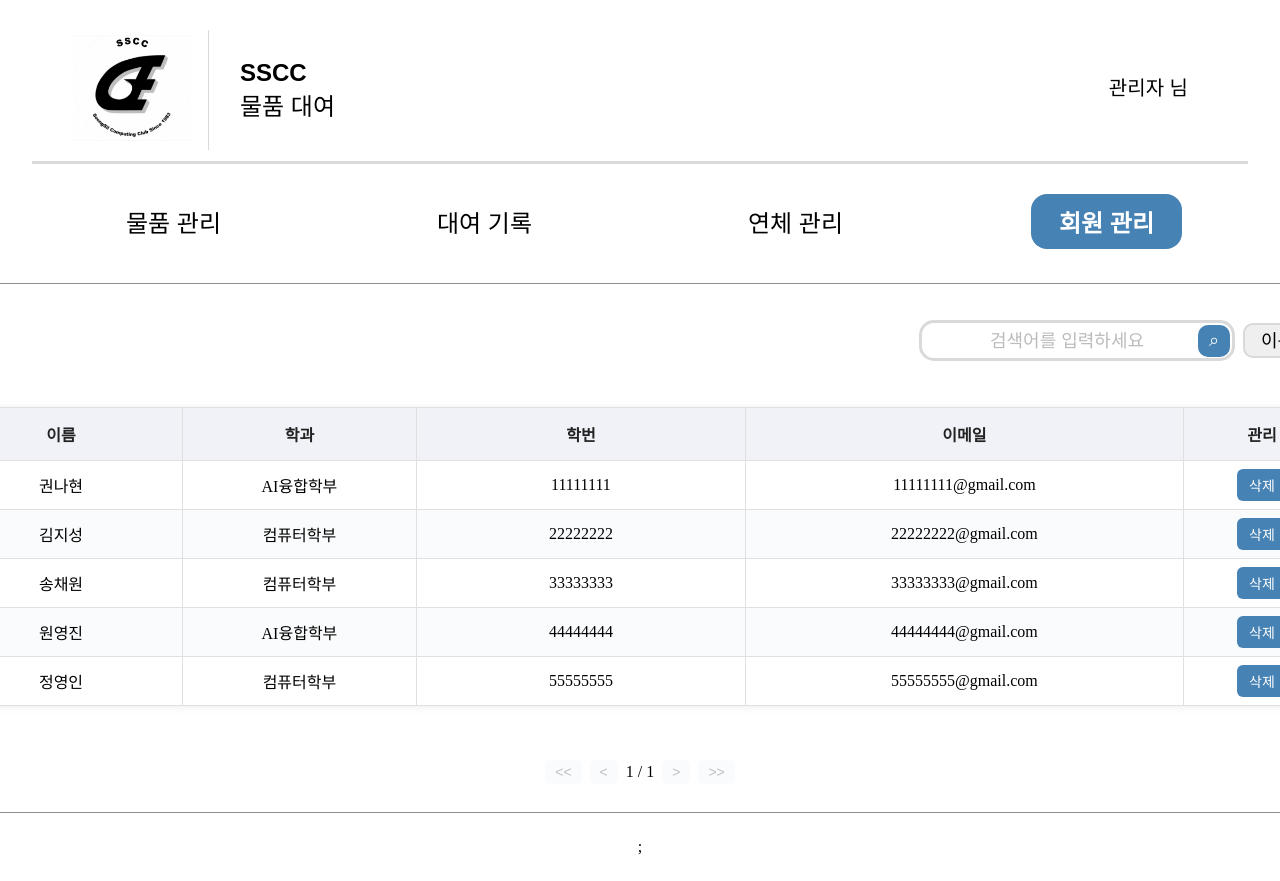
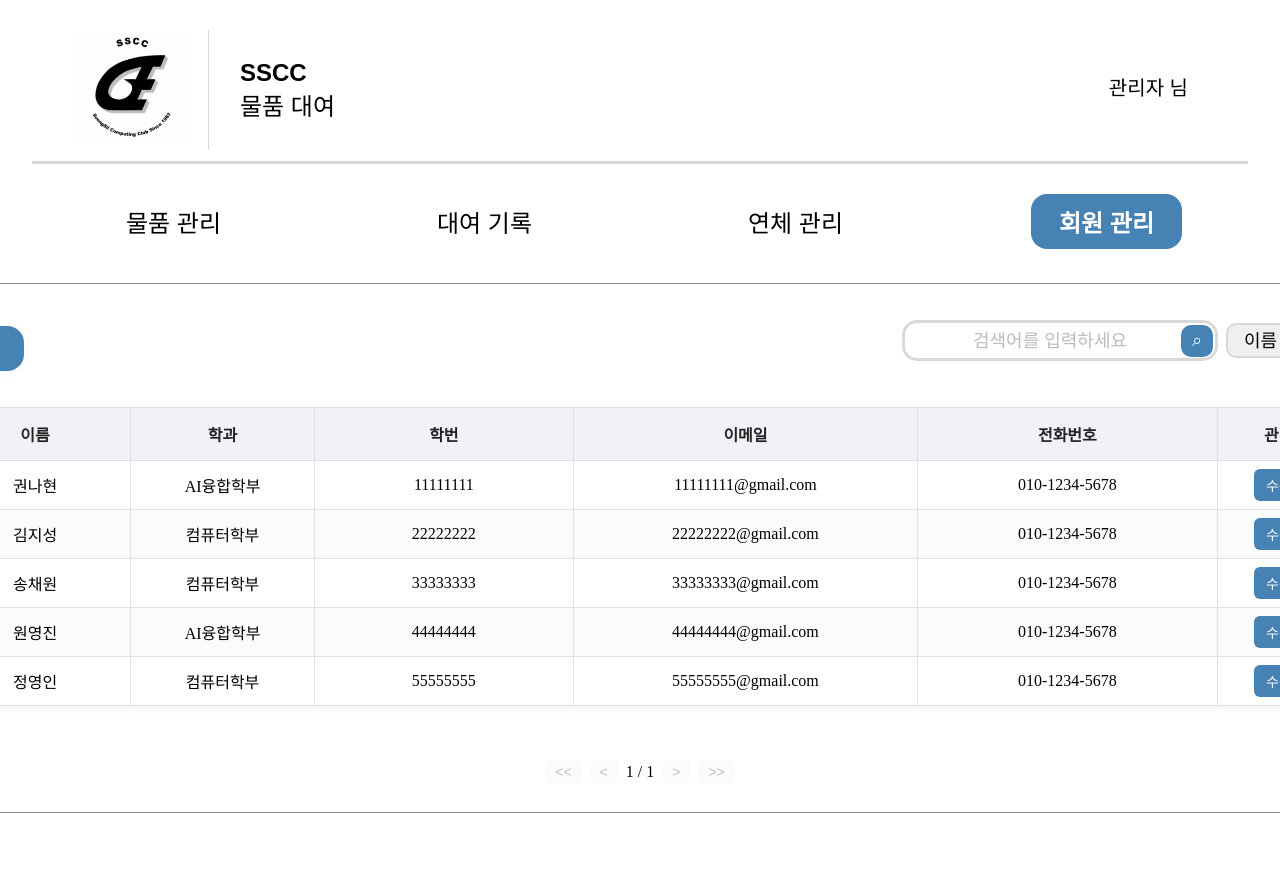
Before and after one commit to SSCC-Library/SSCCtal-FE.WEB, a React (Vite) app: page /users in a window 1280 px wide. Shown: the top 881 px of the page. Built offline with nearby package versions, Linux system fonts and the light colour scheme; a web font is replaced by a local one.

Commit message:
refactor: 유저 페이지 피드백 반영 (#5) - 관리 버튼 통해 정보 수정/삭제(모달 활용) - 회원 추가 기능 - 전화번호 컬럼 추가

```diff
--- a/src/pages/User/user.css
+++ b/src/pages/User/user.css
@@ -8,6 +8,6 @@
 .search-bar-outer {
 	width: 100%;
 	display: flex;
-	justify-content: flex-end;
+	justify-content: space-between; /* 왼쪽-오른쪽 양끝 배치 */
 	align-items: center;
 }
--- a/src/pages/User/user_page.jsx
+++ b/src/pages/User/user_page.jsx
@@ -2,6 +2,9 @@ import React, { useMemo, useState } from 'react';
 import { createColumnHelper } from '@tanstack/react-table';
 import SearchBar from '../../components/search_bar';
 import Table from '@/components/table';
+import EditForm from '../../components/edif_form';
+import AlertModal from '../../components/alert_modal';
+import Button from '../../components/button';
 import './user.css';
 
 const columnHelper = createColumnHelper();
@@ -9,6 +12,14 @@ const columnHelper = createColumnHelper();
 function UserPage() {
 	const [search_type, set_search_type] = useState(''); // 검색 기준(기본: 물품명)
 	const [search_text, set_search_text] = useState(''); // 검색어
+	const [edit_modal, set_edit_modal] = useState({ open: false, user: null });
+
+	const handle_edit = (user) => set_edit_modal({ open: true, user });
+	const handle_save = (form) => {
+		// 저장 로직 (상태 갱신 or API 호출)
+		set_edit_modal({ open: false, user: null });
+	};
+	const handle_cancel = () => set_edit_modal({ open: false, user: null });
 
 	const columns = useMemo(
 		() => [
@@ -28,10 +39,16 @@ function UserPage() {
 				header: '이메일',
 				meta: { style: { padding: '8px 28px', minWidth: 120, maxWidth: 220 } },
 			}),
+			columnHelper.accessor('phone', {
+				header: '전화번호',
+				meta: { style: { padding: '8px 28px', minWidth: 120, maxWidth: 220 } },
+			}),
 			columnHelper.display({
-				id: 'delete',
+				id: 'adjust',
 				header: '관리',
-				cell: (info) => <button>삭제</button>,
+				cell: (info) => (
+					<button onClick={() => handle_edit(info.row.original)}>수정</button>
+				),
 				meta: {
 					style: { padding: '8px 6px', minWidth: 60, maxWidth: 80, textAlign: 'center' },
 				},
@@ -54,30 +71,35 @@ function UserPage() {
 				major: 'AI융합학부',
 				student_id: '11111111',
 				email: '11111111@gmail.com',
+				phone: '010-1234-5678',
 			},
 			{
 				name: '김지성',
 				major: '컴퓨터학부',
 				student_id: '22222222',
 				email: '22222222@gmail.com',
+				phone: '010-1234-5678',
 			},
 			{
 				name: '송채원',
 				major: '컴퓨터학부',
 				student_id: '33333333',
 				email: '33333333@gmail.com',
+				phone: '010-1234-5678',
 			},
 			{
 				name: '원영진',
 				major: 'AI융합학부',
 				student_id: '44444444',
 				email: '44444444@gmail.com',
+				phone: '010-1234-5678',
 			},
 			{
 				name: '정영인',
 				major: '컴퓨터학부',
 				student_id: '55555555',
 				email: '55555555@gmail.com',
+				phone: '010-1234-5678',
 			},
 		],
 		[]
@@ -90,6 +112,7 @@ function UserPage() {
 	return (
 		<div className="user-container">
 			<div className="search-bar-outer">
+				<Button onClick={() => handle_edit({})}>추가</Button>
 				<SearchBar
 					filter_options={column_options}
 					search_type={search_type}
@@ -99,7 +122,18 @@ function UserPage() {
 					on_search={handle_search}
 				/>
 			</div>
-			<Table columns={columns} data={data} />;
+			<Table columns={columns} data={data} />
+
+			{edit_modal.open && (
+				<AlertModal on_close={handle_cancel}>
+					<EditForm
+						initial_data={edit_modal.user}
+						fields={column_options}
+						on_save={handle_save}
+						on_cancel={handle_cancel}
+					/>
+				</AlertModal>
+			)}
 		</div>
 	);
 }
```
